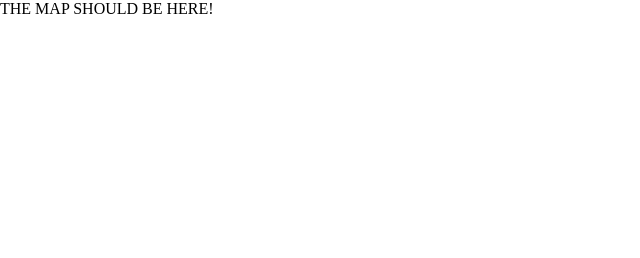
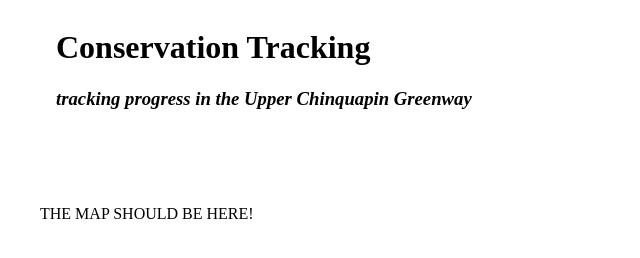
Before and after one commit to apetbrz/conservation-app, a website: page client/index.html in a window 1280 px wide. Shown: the whole page, without its empty margins (0-640 px from the left). Drawn offline with Linux system fonts and the light colour scheme; some packages are replaced by stand-ins of ours.

Commit message:
Improved styling

```diff
--- a/client/index.css
+++ b/client/index.css
@@ -1,17 +1,38 @@
 /* Always set the map height explicitly to define the size of the div
  * element that contains the map. */
 #map {
-    height: 100%;
+    width: 100%;
+    aspect-ratio: 5/3;
+    grid-row: 2;
 }
 
 /* Optional: Makes the sample page fill the window. */
-html,
 body {
     height: 100%;
-    margin: 0;
+    width: min(100%, 1200px);
+    margin-left: auto;
+    margin-right: auto;
     padding: 0;
 }
 
+.layout {
+  display: grid;
+  width: 100%;
+  grid-template-rows: 20% 1fr;
+  place-items: stretch;
+  justify-items: center;
+  gap: 3ch;
+}
+
+.header {
+  grid-row: 1;
+  width: 100%;
+  margin-left: 4ch;
+  overflow: hidden;
+  text-wrap: nowrap;
+}
+
+/* example popup styling thanks to: https://developers.google.com/maps/documentation/javascript/examples/overlay-popup */
 .popup-bubble {
     /* Position the bubble centred-above its parent. */
     position: absolute;
@@ -24,7 +45,7 @@ body {
     border-radius: 5px;
     font-family: sans-serif;
     overflow-y: auto;
-    max-height: 60px;
+    /*max-height: 60px;*/
     box-shadow: 0px 2px 10px 1px rgba(0, 0, 0, 0.5);
   }
   .popup-bubble-anchor {
--- a/client/index.html
+++ b/client/index.html
@@ -16,7 +16,13 @@
         <!--[if lt IE 7]>
             <p class="browsehappy">You are using an <strong>outdated</strong> browser. Please <a href="#">upgrade your browser</a> to improve your experience.</p>
         <![endif]-->
-        <div id="map">THE MAP SHOULD BE HERE!</div>
+        <div class="layout">
+            <div class="header">
+                <h1>Conservation Tracking</h1>
+                <h3><i>tracking progress in the Upper Chinquapin Greenway</i></h3>
+            </div>
+            <div id="map">THE MAP SHOULD BE HERE!</div>
+        </div>
 
         <script>
             (g=>{var h,a,k,p="The Google Maps JavaScript API",c="google",l="importLibrary",q="__ib__",m=document,b=window;b=b[c]||(b[c]={});var d=b.maps||(b.maps={}),r=new Set,e=new URLSearchParams,u=()=>h||(h=new Promise(async(f,n)=>{await (a=m.createElement("script"));e.set("libraries",[...r]+"");for(k in g)e.set(k.replace(/[A-Z]/g,t=>"_"+t[0].toLowerCase()),g[k]);e.set("callback",c+".maps."+q);a.src=`https://maps.${c}apis.com/maps/api/js?`+e;d[q]=f;a.onerror=()=>h=n(Error(p+" could not load."));a.nonce=m.querySelector("script[nonce]")?.nonce||"";m.head.append(a)}));d[l]?console.warn(p+" only loads once. Ignoring:",g):d[l]=(f,...n)=>r.add(f)&&u().then(()=>d[l](f,...n))})({
--- a/client/index.js
+++ b/client/index.js
@@ -59,8 +59,8 @@ async function renderData(data, map) {
         let latlng = new google.maps.LatLng(lat, lng);
 
         const content = document.createElement('div');
-        content.innerHTML = "<h2>" + feature.properties.plantname + "</h2>"
-                            + "<div>date: " + feature.properties.date + "</div>";
+        content.innerHTML = "<i>invasive removal:</i><h2>" + feature.properties.plantname + "</h2>"
+                            + "<div>removal date: " + feature.properties.date + "</div>";
 
         const dot = new google.maps.Circle({
             strokeColor: "#FF0000",
@@ -91,7 +91,7 @@ async function renderData(data, map) {
  * @returns {Popup}
  */
 function initPopups() {
-    //class
+    //credit for class given to https://developers.google.com/maps/documentation/javascript/examples/overlay-popup
     class Popup extends google.maps.OverlayView {
         position;
         containerDiv;
@@ -99,7 +99,6 @@ function initPopups() {
             super();
             this.position = position;
             content.classList.add("popup-bubble");
-
 
             // This zero-height div is positioned at the bottom of the bubble.
             const bubbleAnchor = document.createElement("div");
```
Also changed, not shown: readme.md.
